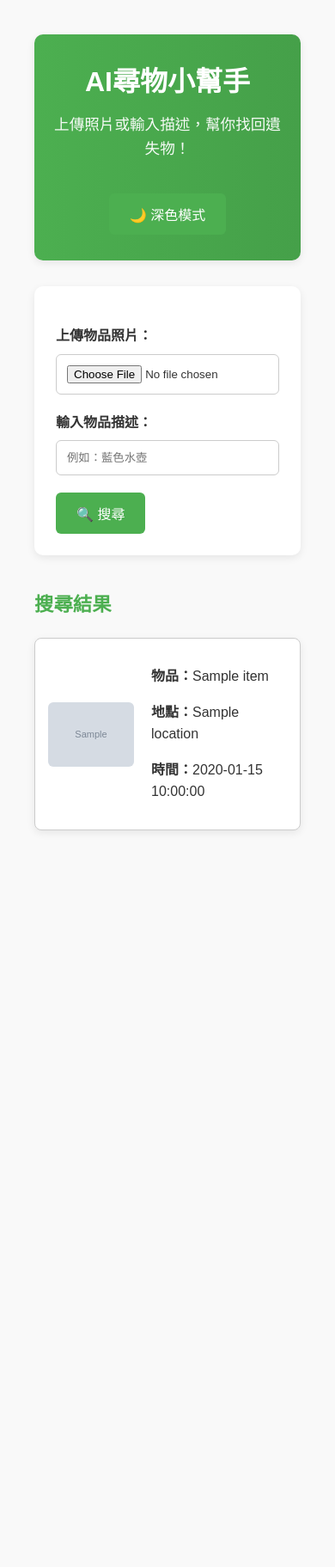
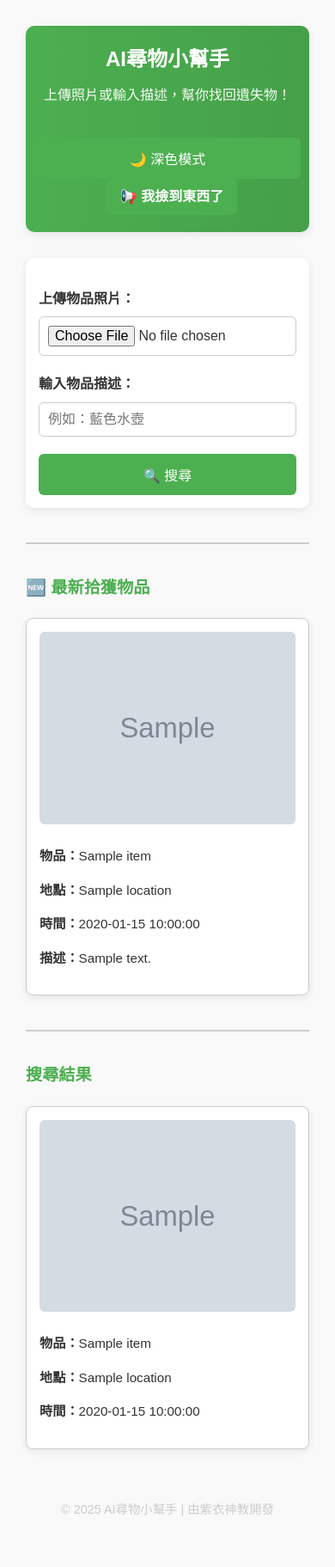
Before and after one commit to xun-0313/lost-found-apps, a Flask app: template templates/index.html in a window 390 px wide. Shown: the whole page at 86% size. Before the commit the page ends 967 px from the top, so only its background shows below. Run offline with Flask 3, Linux system fonts and the light colour scheme; the template is opened without the code that fills it: most values are stand-ins (such as "Sample title", 1, 10 or a date in 2020); grey boxes marked "Sample" are stand-in pictures.

Commit message:
初始化專案

```diff
--- a/app.py
+++ b/app.py
@@ -1,23 +1,26 @@
-from flask import Flask, request, render_template, session
+from flask import Flask, request, render_template, session, redirect, url_for
 import os
 import sqlite3
 from ultralytics import YOLO
 from datetime import datetime
 
 app = Flask(__name__)
-app.secret_key = "xun-secret-key"  # 用於 session
+app.secret_key = "xun-secret-key"
 UPLOAD_FOLDER = "static/uploads"
+DB_PATH = "lost_found.db"
+app.config['MAX_CONTENT_LENGTH'] = 2 * 1024 * 1024  # 限制圖片大小為 2MB
 os.makedirs(UPLOAD_FOLDER, exist_ok=True)
 
 # 初始化資料庫
 def init_db():
-    conn = sqlite3.connect("lost_found.db")
+    conn = sqlite3.connect(DB_PATH)
     cursor = conn.cursor()
     cursor.execute('''CREATE TABLE IF NOT EXISTS items (
         id INTEGER PRIMARY KEY AUTOINCREMENT,
         name TEXT,
         location TEXT,
         time TEXT,
+        description TEXT,
         image_path TEXT
     )''')
     conn.commit()
@@ -27,14 +30,29 @@ init_db()
 
 # 查詢資料庫
 def search_db(keyword):
-    conn = sqlite3.connect("lost_found.db")
+    conn = sqlite3.connect(DB_PATH)
     cursor = conn.cursor()
     cursor.execute("SELECT * FROM items WHERE name LIKE ?", (f"%{keyword}%",))
     rows = cursor.fetchall()
     conn.close()
     return rows
 
-# 在全域載入一次
+# 取得最新拾獲物品
+def get_latest_items(limit=5):
+    conn = sqlite3.connect(DB_PATH)
+    cursor = conn.cursor()
+    cursor.execute("SELECT * FROM items ORDER BY id DESC LIMIT ?", (limit,))
+    rows = cursor.fetchall()
+    conn.close()
+    return [{
+        "img": row[5],
+        "name": row[1],
+        "location": row[2],
+        "time": row[3],
+        "description": row[4]
+    } for row in rows]
+
+# 載入 YOLO 模型
 model = YOLO("yolov8n.pt")
 
 def detect_item(img_path):
@@ -48,11 +66,11 @@ def detect_item(img_path):
 
 @app.route('/')
 def home():
-    return render_template('index.html', results=None)
+    latest_items = get_latest_items()
+    return render_template('index.html', tagged_results=None, tags=None, latest_items=latest_items)
 
 @app.route("/search", methods=["POST"])
 def search():
-    # 刪除上一張圖片（如果有）
     old_file = session.pop("last_uploaded", None)
     if old_file:
         old_path = os.path.join(UPLOAD_FOLDER, old_file)
@@ -64,31 +82,57 @@ def search():
     save_path = None
     filename = None
 
-    # 儲存圖片
     if photo and photo.filename:
         filename = datetime.now().strftime("%Y%m%d%H%M%S_") + photo.filename
         save_path = os.path.join(UPLOAD_FOLDER, filename)
         photo.save(save_path)
-        session["last_uploaded"] = filename  # 記錄這次上傳的檔名
+        session["last_uploaded"] = filename
 
-    # YOLO 辨識
     detected = detect_item(save_path) if save_path else []
-    keywords = detected + ([description] if description else [])
+    tags = list(set(detected + ([description] if description else [])))
 
-    # 查詢資料庫
-    results = []
-    for kw in keywords:
-        for row in search_db(kw):
+    tagged_results = {}
+    for tag in tags:
+        tagged_results[tag] = []
+        for row in search_db(tag):
             item = {
-                "img": row[4],
+                "img": row[5],
                 "name": row[1],
                 "location": row[2],
-                "time": row[3]
+                "time": row[3],
+                "description": row[4]
             }
-            if item not in results:
-                results.append(item)
+            if item not in tagged_results[tag]:
+                tagged_results[tag].append(item)
 
-    return render_template("index.html", results=results)
+    latest_items = get_latest_items()
+    return render_template("index.html", tagged_results=tagged_results, tags=tags, latest_items=latest_items)
+
+@app.route("/report", methods=["GET", "POST"])
+def report():
+    if request.method == "POST":
+        photo = request.files.get("photo")
+        name = request.form.get("name")
+        location = request.form.get("location")
+        time = request.form.get("time")
+        description = request.form.get("description")
+
+        filename = None
+        if photo and photo.filename:
+            filename = datetime.now().strftime("%Y%m%d%H%M%S_") + photo.filename
+            save_path = os.path.join(UPLOAD_FOLDER, filename)
+            photo.save(save_path)
+
+        conn = sqlite3.connect(DB_PATH)
+        c = conn.cursor()
+        c.execute("INSERT INTO items (name, location, time, description, image_path) VALUES (?, ?, ?, ?, ?)",
+                  (name, location, time, description, f"uploads/{filename}" if filename else None))
+        conn.commit()
+        conn.close()
+
+        return redirect(url_for("home"))
+
+    return render_template("report.html")
 
 if __name__ == "__main__":
     port = int(os.environ.get("PORT", 5000))
--- a/static/style.css
+++ b/static/style.css
@@ -135,3 +135,85 @@ button:hover {
   height: auto;
   object-fit: cover;
 }
+
+@media (max-width: 600px) {
+  .container {
+    padding: 10px;
+  }
+
+  header {
+    padding: 20px 10px;
+  }
+
+  header h1 {
+    font-size: 1.5em;
+  }
+
+  header p {
+    font-size: 1em;
+  }
+
+  form {
+    padding: 15px;
+  }
+
+  input[type="file"],
+  input[type="text"] {
+    font-size: 1em;
+    padding: 10px;
+  }
+
+  button {
+    width: 100%;
+    font-size: 1em;
+  }
+
+  .item {
+    flex-direction: column;
+    align-items: flex-start;
+  }
+
+  .item img {
+    width: 100%;
+    margin: 0 0 10px 0;
+  }
+
+  .item-info p {
+    font-size: 0.95em;
+  }
+
+  .results h2 {
+    font-size: 1.2em;
+  }
+
+  .tag-block {
+    padding: 10px;
+  }
+
+  .tag-block h3 {
+    font-size: 1.1em;
+  }
+}
+
+.report-link {
+  display: inline-block;
+  padding: 8px 16px;
+  background-color: var(--primary);
+  color: white;
+  border-radius: 6px;
+  text-decoration: none;
+  font-weight: bold;
+  margin-left: 10px;
+}
+
+footer {
+  text-align: center;
+  padding: 20px;
+  font-size: 0.9em;
+  color: var(--muted);
+}
+.results {
+  margin-top: 40px;
+  border-top: 2px solid var(--muted);
+  padding-top: 20px;
+}
--- a/templates/index.html
+++ b/templates/index.html
@@ -1,6 +1,7 @@
 <!DOCTYPE html>
 <html lang="zh-TW">
 <head>
+  <meta name="viewport" content="width=device-width, initial-scale=1.0">
   <meta charset="UTF-8">
   <title>AI尋物小幫手</title>
   <link rel="stylesheet" href="{{ url_for('static', filename='style.css') }}">
@@ -11,6 +12,7 @@
    <h1>AI尋物小幫手</h1>
       <p>上傳照片或輸入描述，幫你找回遺失物！</p>
       <button id="theme-toggle" type="button">🌙 深色模式</button>
+      <a href="{{ url_for('report') }}" class="report-link">📢 我撿到東西了</a>
   </header>
 
   <main>
@@ -22,7 +24,25 @@
       <input type="text" name="description" id="description" placeholder="例如：藍色水壺">
 
       <button type="submit">🔍 搜尋</button>
-    </form>
+      </form>
+  {% if latest_items %}
+    <div class="results">
+      <h2>🆕 最新拾獲物品</h2>
+      {% for item in latest_items %}
+        <div class="item">
+          <img src="{{ url_for('static', filename=item.img) }}" width="100" alt="拾獲物品圖片">
+          <div class="item-info">
+            <p><strong>物品：</strong>{{ item.name }}</p>
+            <p><strong>地點：</strong>{{ item.location }}</p>
+            <p><strong>時間：</strong>{{ item.time }}</p>
+            {% if item.description %}
+              <p><strong>描述：</strong>{{ item.description }}</p>
+            {% endif %}
+          </div>
+        </div>
+      {% endfor %}
+    </div>
+  {% endif %}
     {% if results %}
   <div class="results">
     <h2>搜尋結果</h2>
@@ -46,5 +66,8 @@
   </main>
   </div>
   <script src="{{ url_for('static', filename='theme.js') }}"></script>
+  <footer>
+  <p>© 2025 AI尋物小幫手 | 由紫衣神教開發</p>
+</footer>
 </body>
 </html>
```
Also changed, not shown: templates/report.html (added, +35 -0 lines).
